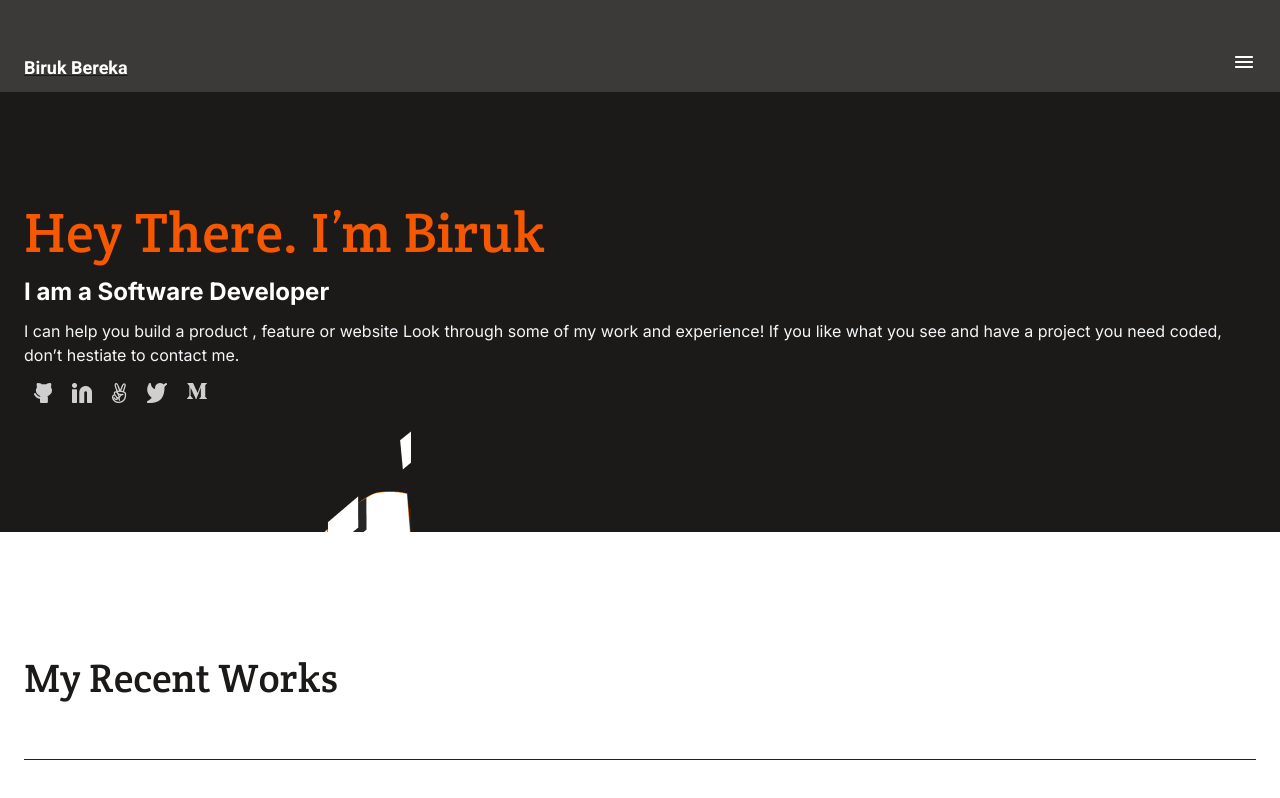
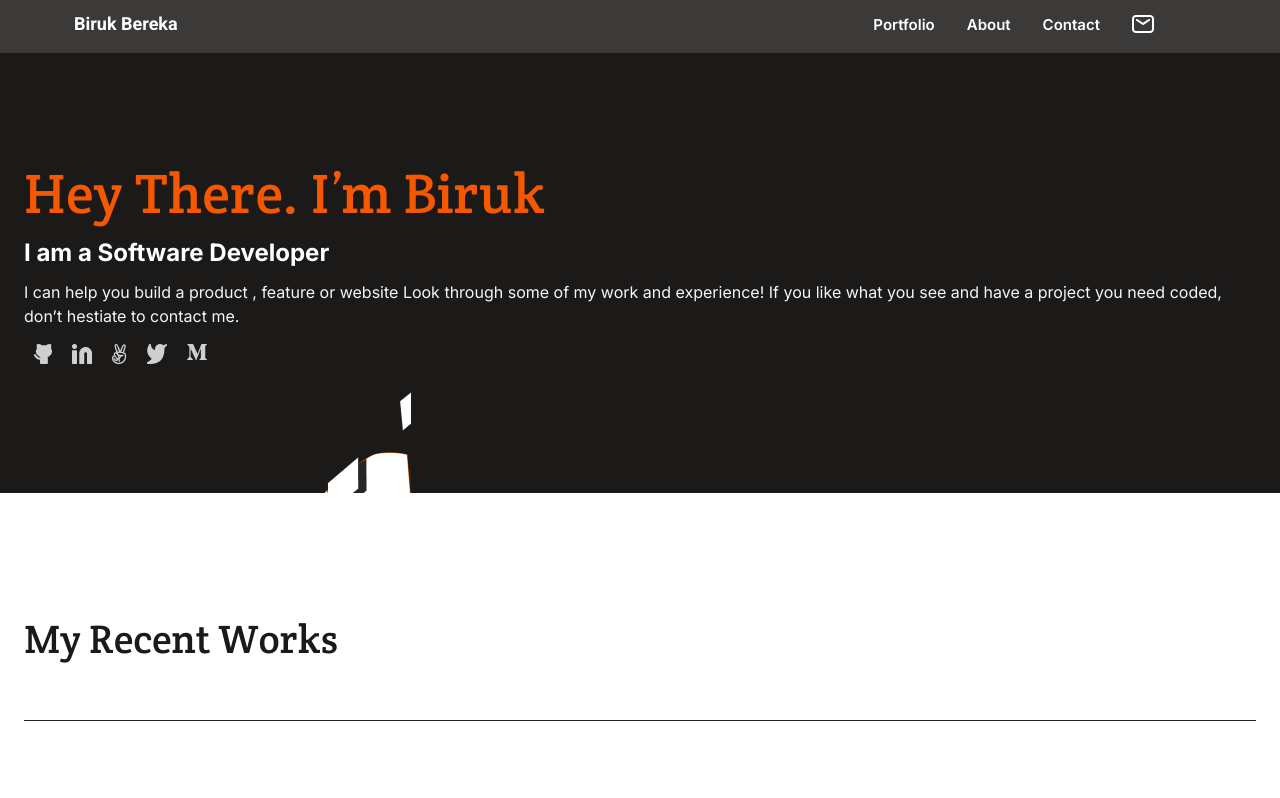
Before and after one commit to biruk-bereka/Project-2-Portfolio, a plain HTML site: page index.html in a window 1280 px wide. Shown: the top 798 px of the page. Drawn offline with Linux system fonts and the light colour scheme.

Commit message:
add navigation items for desktop welcome page

```diff
--- a/index.css
+++ b/index.css
@@ -3,6 +3,12 @@
 
 li {
   list-style: none;
+  color: inherit;
+}
+
+a {
+  list-style: none;
+  text-decoration: none;
   color: inherit;
 }
 
@@ -470,3 +476,40 @@ textarea {
   border-radius: 10px;
   margin-bottom: 20px;
 }
+
+/* Desktop version */
+
+.nav-items {
+  display: none;
+}
+
+@media screen and (min-width: 992px) {
+  /* Nav-bar */
+  .menu-icon {
+    display: none;
+  }
+
+  .nav-items ul li {
+    margin-right: 32px;
+  }
+
+  .name {
+    margin-top: 0;
+    margin-left: 50px;
+  }
+
+  .nav-items {
+    margin-right: 70px;
+    display: flex;
+    font-family: "Inter", Arial, Helvetica, sans-serif;
+    font-style: normal;
+    font-weight: 600;
+    font-size: 15px;
+    line-height: 20px;
+    color: #fff;
+  }
+
+  .nav-items ul {
+    display: flex;
+  }
+}
--- a/index.html
+++ b/index.html
@@ -11,7 +11,15 @@
     <header class="header">
         <a href="index.html"><h1 class="name">Biruk Bereka</h1></a>
         <nav class="nav-bar">
-            <div><img src="./Icons/Icon-Menu.png" alt=""></div>
+            <div class="menu-icon"><img src="./Icons/Icon-Menu.png" alt=""></div>
+            <div class="nav-items">
+              <ul>
+                <li><a href="#portfolio">Portfolio</a></li>
+                <li><a href="#about">About</a></li>
+                <li><a href="#contact">Contact</a></li>
+                <li><a class="mail" href="#mail"><img src="./Icons/Union.png" alt=""></a></li>
+              </ul>
+            </div>
         </nav>
     </header>
     <main>
```
Also changed, not shown: Icons/Union.png (added).
